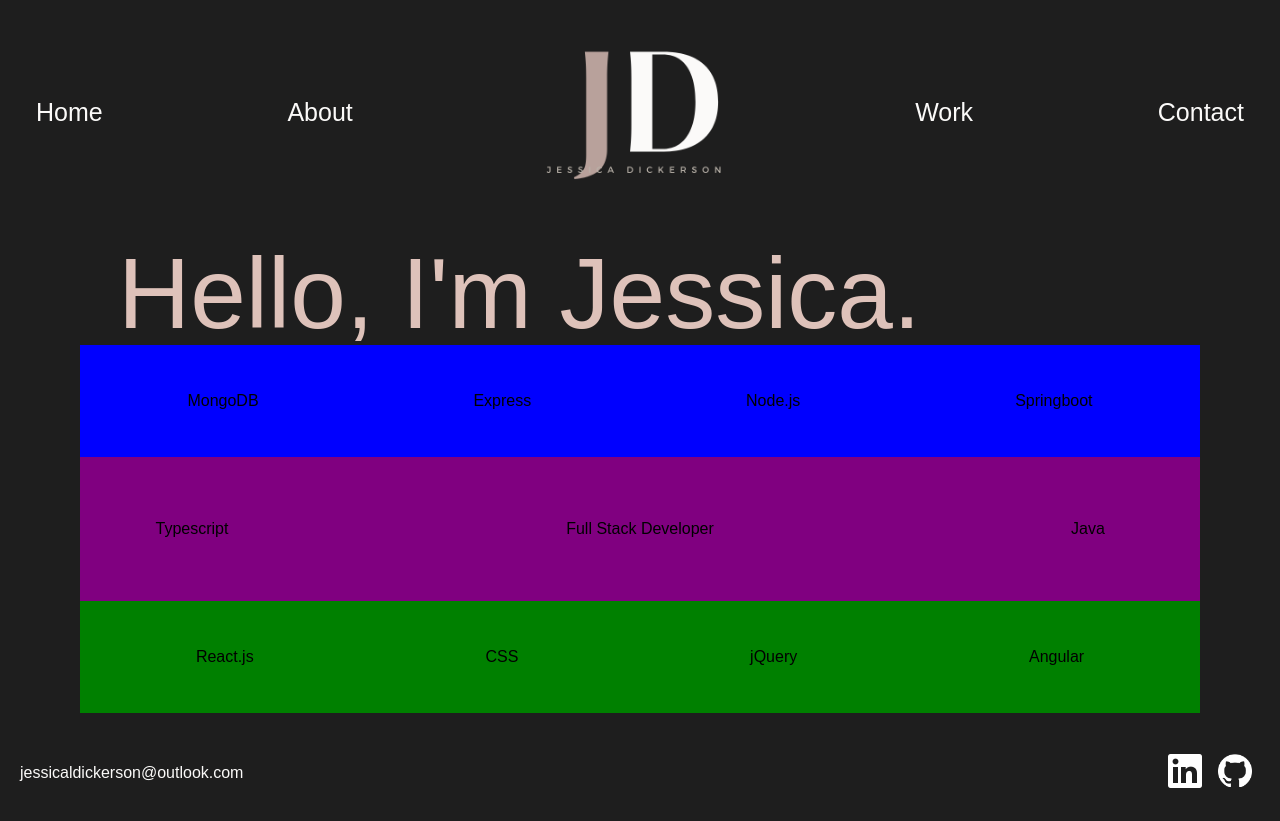
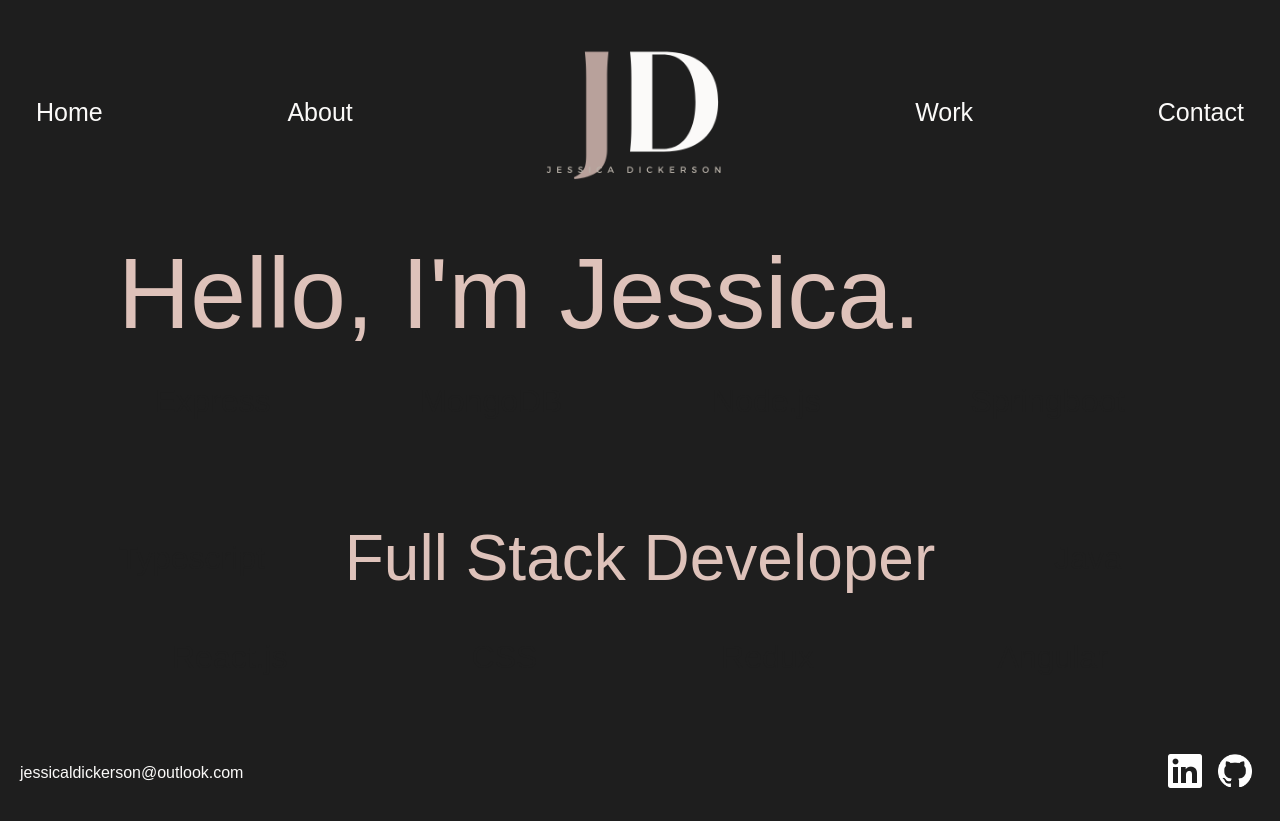
Before and after one commit to spiderthatcodes/new-design, a React (Create React App) app: page /contact in a window 1280 px wide. Built offline with nearby package versions, Linux system fonts and the light colour scheme.

Commit message:
skill grid done for now

```diff
--- a/src/components/Layout/Layout.jsx
+++ b/src/components/Layout/Layout.jsx
@@ -4,10 +4,10 @@ import Footer from '../Footer/Footer';
 import { Container, Content } from './style';
 
 
-const Layout = ({ children, isMobile }) => {
+const Layout = ({ children, isMobile, setVisibleSkills }) => {
     return (
     <Container>
-        <Nav isMobile={isMobile} />
+        <Nav isMobile={isMobile} setVisibleSkills={setVisibleSkills} />
         <Content isMobile={isMobile}>{children}</Content>
         <Footer isMobile={isMobile} />
     </Container>
--- a/src/components/Nav/Nav.jsx
+++ b/src/components/Nav/Nav.jsx
@@ -1,9 +1,15 @@
-import {useState} from 'react';
+import { useState } from 'react';
 import { Link } from 'react-router-dom';
 import alternate from '../../resources/alternate.png';
-import { Container, Logo, DropButton, Dropdown, DropdownContent } from './style';
+import {
+    Container,
+    Logo,
+    DropButton,
+    Dropdown,
+    DropdownContent,
+} from './style';
 
-const Nav = ({ isMobile }) => {
+const Nav = ({ isMobile, setVisibleSkills }) => {
     const [dropdownOpen, setDropdownOpen] = useState(false);
     const firstTwoLinks = (
         <>
@@ -21,6 +27,8 @@ const Nav = ({ isMobile }) => {
         <Container className={isMobile ? 'mobile' : ''}>
             {!isMobile && firstTwoLinks}
             <Logo
+                onMouseLeave={() => setVisibleSkills(0)}
+                onMouseOver={() => setVisibleSkills(4)}
                 src={alternate}
                 alt='J.D.'
             />
--- a/src/components/SkillGrid/SkillGrid.jsx
+++ b/src/components/SkillGrid/SkillGrid.jsx
@@ -1,26 +1,44 @@
 import { Grid, GridContainer } from './style';
 
-const SkillGrid = () => {
-    const rowOne = ['MongoDB', 'Express', 'Node.js', 'Springboot'];
-    const rowThree = ['React.js', 'CSS', 'jQuery', 'Angular'];
+const SkillGrid = ({ visibleSkills }) => {
+    const optionOne = visibleSkills === 1 || visibleSkills === 4
+    ? 'visible'
+    : 'skill'
+    const optionTwo = visibleSkills === 2 || visibleSkills === 4
+    ? 'visible'
+    : 'skill'
+    const optionThree = visibleSkills === 3 || visibleSkills === 4
+    ? 'visible'
+    : 'skill'
 
     return (
         <GridContainer>
             <Grid>
                 <div id='row-one'>
-                    {rowOne.map((skill, index) => (
-                        <p key={index}>{skill}</p>
-                    ))}
+                    <p
+                        className={optionOne
+                        }
+                    >
+                        Express
+                    </p>
+                    <p className={optionTwo}>MongoDB</p>
+                    <p className={optionTwo}>Node.js</p>
+                    <p className={
+                            visibleSkills === 1 || visibleSkills === 4
+                                ? 'visible'
+                                : 'skill'
+                        }>Springboot</p>
                 </div>
                 <div id='row-two'>
-                    <p>Typescript</p>
-                    <p>Full Stack Developer</p>
-                    <p>Java</p>
+                    <p className={optionThree}>Typescript</p>
+                    <p id='cert'>Full Stack Developer</p>
+                    <p className={optionThree}>Java</p>
                 </div>
                 <div id='row-three'>
-                    {rowThree.map((skill, index) => (
-                        <p key={index}>{skill}</p>
-                    ))}
+                    <p className={optionOne}>React.js</p>
+                    <p className={optionTwo}>CSS</p>
+                    <p className={optionTwo}>Redux</p>
+                    <p className={optionOne}>Angular</p>
                 </div>
             </Grid>
         </GridContainer>
--- a/src/components/SkillGrid/style.js
+++ b/src/components/SkillGrid/style.js
@@ -14,20 +14,11 @@ export const Grid = styled.div`
     display: grid;
     grid-template-rows: 14vh 18vh 14vh;
 
-    #row-one {
-        background-color: blue;
-    }
-
     #row-two {
-        background-color: purple;
         display: grid;
         grid-template-columns: 20% 60% 20%;
         text-align: center;
         align-items: center;
-    }
-
-    #row-three {
-        background-color: green;
     }
 
     #row-one, #row-three {
@@ -35,4 +26,20 @@ export const Grid = styled.div`
         justify-content: space-around;
         align-items: center;
     }
+
+    #cert {
+        font-size: 64px;
+        color: ${colors.peach};
+    }
+
+    .skill {
+        color: ${colors.black};
+        font-size: 32px;
+    }
+
+    .visible {
+        color: ${colors.white};
+        text-shadow: 0px 0px 8px ${colors.tan};
+        font-size: 38px;
+    }
 `;
--- a/src/pages/Home/Home.jsx
+++ b/src/pages/Home/Home.jsx
@@ -8,7 +8,7 @@ const Home = ({ isMobile }) => {
     const introduction = "Hello, I'm Jessica.";
 
     const handleMouse = (index) => {
-        if (index === 0) {
+        if (index === 0 || index === 7 || index === 11) {
             setVisibleSkills(1);
         } else if (index % 2 === 0) {
             setVisibleSkills(2);
@@ -18,21 +18,28 @@ const Home = ({ isMobile }) => {
     };
 
     return (
-        <Layout isMobile={isMobile}>
+        <Layout
+            isMobile={isMobile}
+            setVisibleSkills={setVisibleSkills}
+        >
             <Container isMobile={isMobile}>
                 <p id='intro'>
                     {introduction.split('').map((char, index) => (
                         <span
                             key={index}
+                            onMouseLeave={() => setVisibleSkills(0)}
                             onMouseOver={() => handleMouse(index)}
                         >
                             {char}
                         </span>
                     ))}
                 </p>
-                {!isMobile && <SkillGrid />}
+                {!isMobile && <SkillGrid visibleSkills={visibleSkills} />}
             </Container>
-            <ButtonBox onMouseOver={() => setVisibleSkills(4)}>
+            <ButtonBox
+                onMouseLeave={() => setVisibleSkills(0)}
+                onMouseOver={() => setVisibleSkills(4)}
+            >
                 <Button onClick={() => console.log('click')}>
                     More Info &#8658;
                 </Button>
--- a/src/pages/Home/style.js
+++ b/src/pages/Home/style.js
@@ -19,14 +19,6 @@ export const Container = styled.div`
         text-shadow: 0px 0px 12px ${colors.white};
     }
 
-    .skill {
-        color: ${colors.black};
-    }
-
-    .skill:hover {
-        color: ${colors.white};
-        text-shadow: 0px 0px 12px ${colors.white};
-    }
 `;
 
 export const ButtonBox = styled.div`
```
Lines whose indentation alone changed are shown as unchanged.
